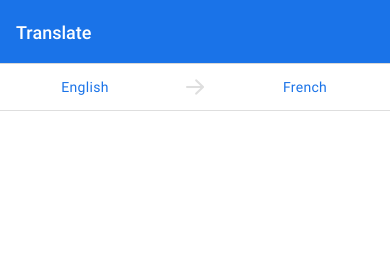
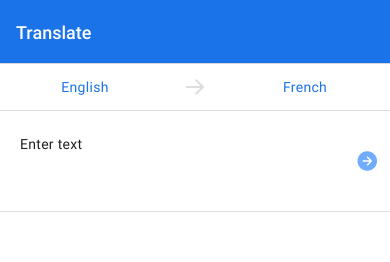
Before and after one commit to Yassin-Zaher/Translator-react-native, a React Native app: screen /Home in a window 390 px wide. Shown: the top 262 px of the page. Built offline with nearby package versions, Linux system fonts and the light colour scheme.

Commit message:
refactore v1.0

```diff
--- a/screens/HomeScreen.js
+++ b/screens/HomeScreen.js
@@ -1,8 +1,18 @@
 import { StatusBar } from "expo-status-bar";
-import { Button, StyleSheet, Text, TouchableOpacity, View } from "react-native";
+import {
+  Button,
+  StyleSheet,
+  Text,
+  TextInput,
+  TouchableOpacity,
+  View,
+} from "react-native";
 import { AntDesign } from "@expo/vector-icons";
+import { Ionicons } from "@expo/vector-icons";
 import colors from "../utils/colors";
+import { useState } from "react";
 export default function HomeScreen(props) {
+  const [enteredText, setEnteredText] = useState("");
   return (
     <View style={styles.container}>
       <View style={styles.languageContainer}>
@@ -20,6 +30,24 @@ export default function HomeScreen(props) {
           onPress={() => console.log("pressed")}
         >
           <Text style={styles.languageOptionText}>French</Text>
+        </TouchableOpacity>
+      </View>
+      <View style={styles.inputContainer}>
+        <TextInput
+          multiline
+          placeholder="Enter text"
+          style={styles.textInput}
+          onChangeText={(text) => setEnteredText(text)}
+        />
+        <TouchableOpacity
+          disabled={enteredText === ""}
+          style={styles.iconContainer}
+        >
+          <Ionicons
+            name="arrow-forward-circle"
+            size={24}
+            color={enteredText !== "" ? colors.priamry : colors.primaryDisabled}
+          />
         </TouchableOpacity>
       </View>
     </View>
@@ -53,4 +81,24 @@ const styles = StyleSheet.create({
     fontFamily: "regular",
     letterSpacing: 0.3,
   },
+  inputContainer: {
+    flexDirection: "row",
+    borderBottomColor: colors.lightGrey,
+    borderBottomWidth: 1,
+  },
+  textInput: {
+    flex: 1,
+    marginTop: 10,
+    paddingHorizontal: 20,
+    paddingVertical: 15,
+    fontFamily: "regular",
+    letterSpacing: 0.3,
+    height: 90,
+    color: colors.textColor,
+  },
+  iconContainer: {
+    paddingHorizontal: 10,
+    justifyContent: "center",
+    alignItems: "center",
+  },
 });
--- a/utils/colors.js
+++ b/utils/colors.js
@@ -1,4 +1,6 @@
 export default {
   priamry: "#1a73e8",
+  primaryDisabled: "#6facfc",
   lightGrey: "#dedede",
+  textColor: "#202124",
 };
```
